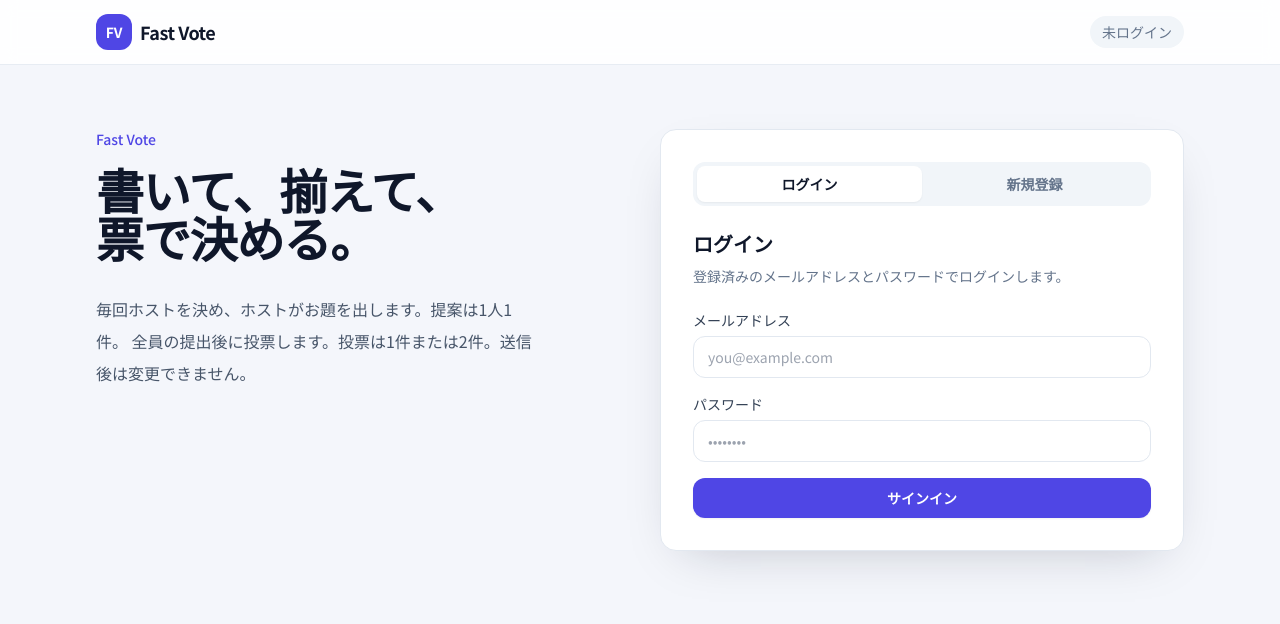
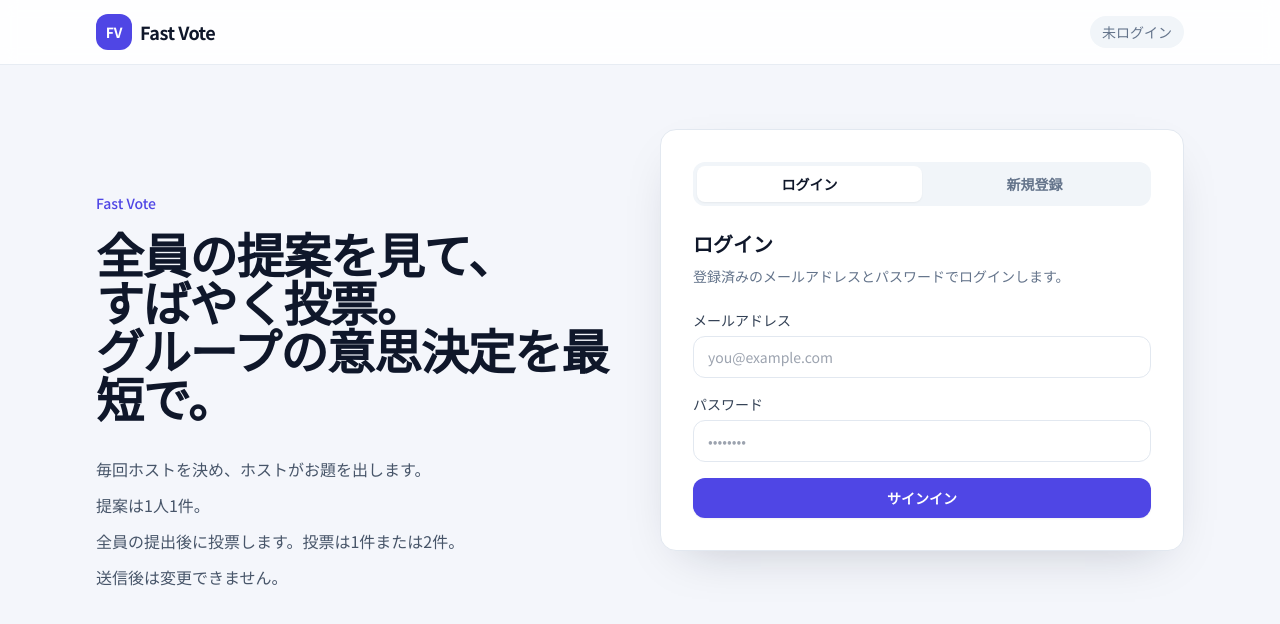
Before and after one commit to naoki1117/fast-vote, a Next.js app: page / in a window 1280 px wide. Shown: the top 624 px of the page. Built offline with nearby package versions, Linux system fonts and the light colour scheme; no server answers.

Commit message:
welcomeコンポーネントなど変更2

```diff
--- a/app/components/Welcome.tsx
+++ b/app/components/Welcome.tsx
@@ -1,19 +1,23 @@
 /** ログイン前トップ。見出しと説明は上揃え */
 const Welcome = () => {
   return (
-    <div className="space-y-8">
+    <div className="space-y-8 pt-8 lg:pt-16">
       <div className="space-y-4">
         <p className="text-sm font-medium text-indigo-600">Fast Vote</p>
         <h1 className="text-4xl font-bold leading-tight tracking-tight text-slate-900 sm:text-5xl">
-          書いて、揃えて、
+          全員の提案を見て、
           <br />
-          票で決める。
+          すばやく投票。
+          <br />
+          グループの意思決定を最短で。
         </h1>
       </div>
-      <p className="max-w-md text-base leading-8 text-slate-600">
-        毎回ホストを決め、ホストがお題を出します。提案は1人1件。
-        全員の提出後に投票します。投票は1件または2件。送信後は変更できません。
-      </p>
+      <div className="max-w-md space-y-1 text-base leading-8 text-slate-600">
+        <p>毎回ホストを決め、ホストがお題を出します。</p>
+        <p>提案は1人1件。</p>
+        <p>全員の提出後に投票します。投票は1件または2件。</p>
+        <p>送信後は変更できません。</p>
+      </div>
     </div>
   );
 };
--- a/app/dashboard/page.tsx
+++ b/app/dashboard/page.tsx
@@ -88,7 +88,7 @@ const Page = () => {
                   {user?.companyName ?? "会社未所属"}
                 </p>
                 <h1 className="mt-2 text-2xl font-bold text-slate-900 sm:text-3xl">
-                  書いて、揃えて、票で決める。
+                  全員の提案を見て、すばやく投票する。
                 </h1>
                 <p className="mt-3 max-w-xl text-sm leading-6 text-slate-600">
                   {user?.name ?? "ゲスト"}さん。毎回ホストを指名し、ホストがお題を出します。
```
